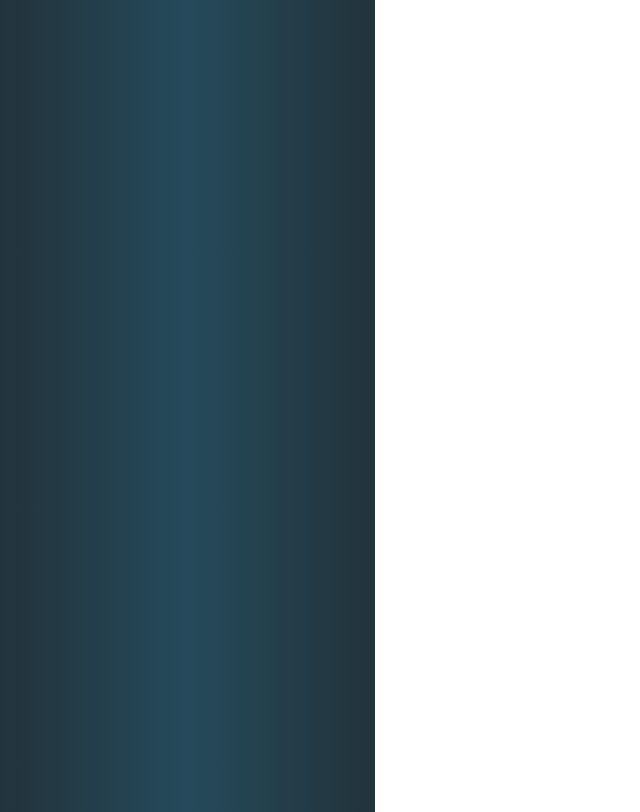
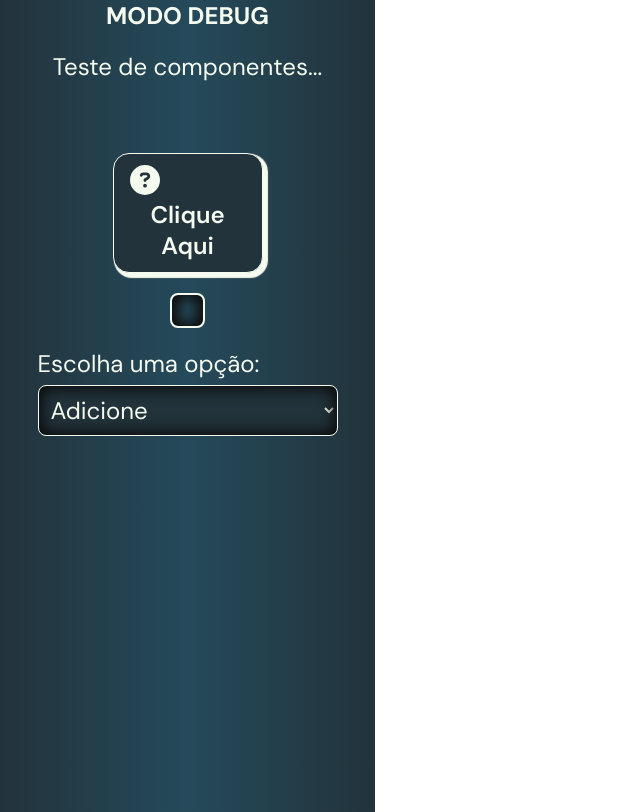
Before and after one commit to Grupo-2-Sustentare/sustentare-web, a React (Create React App) app: page /debug in a window 1280 px wide. Before the commit this address had no page. Shown: the whole page, without its empty margins (0-640 px from the left). Built offline with nearby package versions, Linux system fonts and the light colour scheme; a web font is replaced by a local one.

Commit message:
Correções emergenciais.

```diff
--- a/src/components/Checkbox/Checkbox.jsx
+++ b/src/components/Checkbox/Checkbox.jsx
@@ -1,9 +1,8 @@
-import styles from '../../../src/globals.css';
+import styles from "./checkbox.module.css"
 import {FontAwesomeIcon} from "@fortawesome/react-fontawesome";
 import {useState} from "react";
 
 export default function Checkbox({
-        texto = "Texto da Checkbox",
         ticadaPorPadrao = false
     }) {
     const [visibilidade, setVisibilidade] = useState(
@@ -22,12 +21,9 @@ export default function Checkbox({
 
     return(
         <>
-            <label className={styles.containerCheckbox} onClick={() => ticarCheckbox()}>
-                <span className={styles.checkbox}>
-                    <FontAwesomeIcon icon="fa-solid fa-check" style={{opacity: visibilidade}}/>
-                </span>
-                {texto}
-            </label>
+            <span className={styles.checkbox} onClick={()=>ticarCheckbox()}>
+                <FontAwesomeIcon icon="fa-solid fa-check" style={{opacity: visibilidade}}/>
+            </span>
         </>
     )
 }
--- /dev/null
+++ b/src/components/Checkbox/checkbox.module.css
@@ -0,0 +1,18 @@
+.containerCheckbox{
+    display: flex;
+    flex-direction: row;
+}
+
+.checkbox{
+    border-radius: 8px;
+    border: var(--borda-grossa-branca);
+    width: 35px;
+    height: 35px;
+    background: var(--gradiente);
+    box-shadow: var(--sombra-in-escura);
+    display: flex;
+    flex-direction: column;
+    align-items: center;
+    justify-content: center;
+    cursor: pointer;
+}
--- a/src/components/StrechList/StrechList.jsx
+++ b/src/components/StrechList/StrechList.jsx
@@ -7,12 +7,12 @@ export default function StrechList({
     return(
         <div className={styles.container}>
             <label>{titulo}</label>
-            <select>
+            <select defaultValue={null}>
                 {/* Opção placeholder padrão e não-selecionável */}
-                <option value={null} disabled={true} selected={true}>
+                <option value={null} disabled={true}>
                     Selecione...
                 </option>
-                {itens.map(item => <option value={item}>{item}</option>)}
+                {itens.map(item => <option key={item} value={item}>{item}</option>)}
             </select>
         </div>
     )
--- a/src/components/TextInput/TextInput.jsx
+++ b/src/components/TextInput/TextInput.jsx
@@ -1,3 +1,4 @@
+import styles from "./textInput.module.css"
 const TIPOS_PERMITIDOS = ["text", "password"]
 
 export default function Input({ label, value, type="text", onChange}){
@@ -12,7 +13,7 @@ export default function Input({ label, value, type="text", onChange}){
     }
 
     return (
-        <div>
+        <div className={styles.textInput}>
             {tagLabel}
             <input value={value} type={type} onChange={onChange}/>
         </div>
--- a/src/components/TextInput/textInput.module.css
+++ b/src/components/TextInput/textInput.module.css
@@ -1,11 +1,11 @@
-div{
+.textInput{
     display: flex;
     flex-direction: column;
     align-items: start;
     gap: 8px;
 }
 
-input{
+.textInput input{
     height: 47px;
     width: 262px;
     padding: 8px;
@@ -15,7 +15,7 @@ input{
     box-shadow: var(--sombra-in-escura);
 }
 
-label{
+.textInput label{
     max-width: 262px;
     font-size: 1.3em;
     font-weight: 500;
--- a/src/globals.css
+++ b/src/globals.css
@@ -31,6 +31,7 @@ alterando-o apenas aqui, assim como com as variáveis do Figma!!!
 
     /* Bordas */
     --borda-branca:  1px solid var(--white);
+    --borda-grossa-branca:  2px solid var(--white);
     --borda-fina-branca: 0.5px 8px solid var(--white);
 
     /*  Sombras */
--- a/src/routes.js
+++ b/src/routes.js
@@ -2,6 +2,7 @@ import React from "react";
 import { BrowserRouter, Routes, Route } from "react-router-dom";
 import Login from "./pages/Login/Login";
 import Cadastro from "./pages/Cadastro/Cadastro";
+import Debug from "./pages/Debug/Debug";
 function Rotas() {
     return (
         <>
@@ -10,6 +11,7 @@ function Rotas() {
                     <Route path="/" element={<Login />} />
                     <Route path={"/login"} element={<Login />} />
                     <Route path={"/cadastro"} element={<Cadastro />} />
+                    <Route path={"/debug"} element={<Debug />} />
                 </Routes>
             </BrowserRouter>
         </>
```
